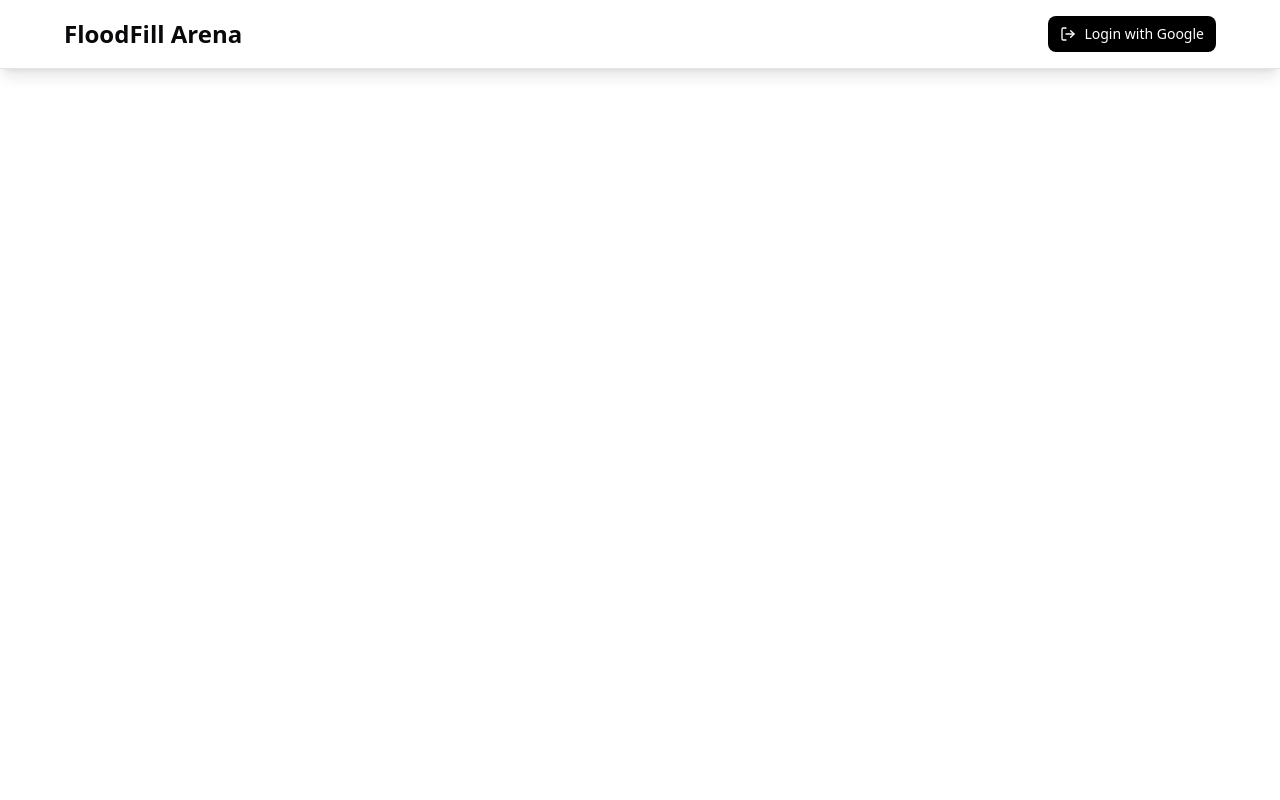
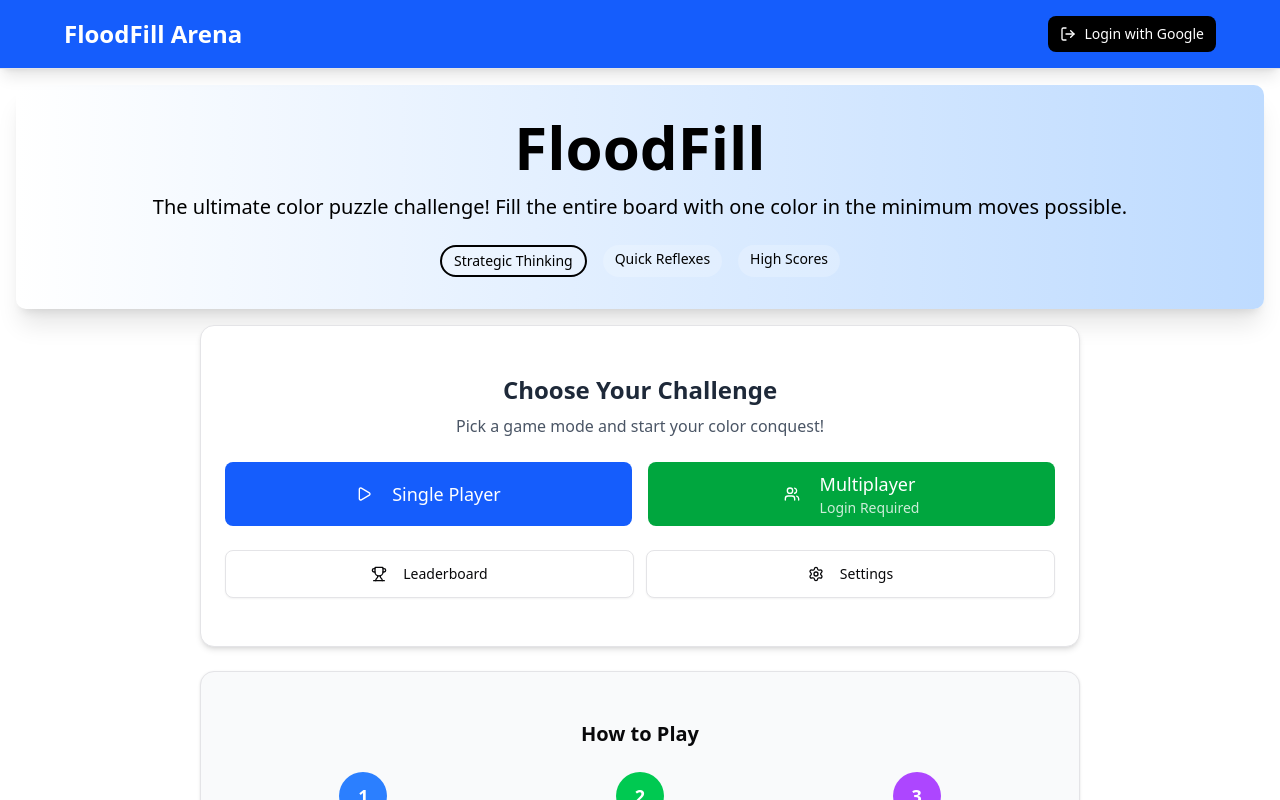
Before and after one commit to PhilipJohn005/Flood-It-Project, a Next.js app: page / in a window 1280 px wide. Shown: the top 800 px of the page. Built offline with nearby package versions, Linux system fonts and the light colour scheme; no server answers.

Commit message:
Modified for clean code

```diff
--- a/src/app/page.tsx
+++ b/src/app/page.tsx
@@ -1,55 +1,18 @@
 "use client";
 
-import { signOut, useSession } from "next-auth/react";
-import { Button } from "@/components/ui/button";
-import SigninButton from "@/components/pages/landing-page/SigninButton";
-import Image from "next/image";
+import Header from "@/components/pages/landing-page/Header";
+import Afterheader from "@/components/pages/landing-page/Afterheader";
+
 
 export default function LoginForm() {
-  const { data: session, status } = useSession();
-  const loading = status === "loading";
-
-  if (loading) {
-    return <p>Loading...</p>;
-  }
 
   return (
     <div>
-      <header className="border-b shadow-lg p-4">
-        <div className="max-w-6xl mx-auto flex items-center justify-between">
-          <div className="flex items-center space-x-4">
-            <h1 className="font-bold text-2xl">FloodFill Arena</h1>
-          </div>
-          <div>
-            {session?.user ? (
-              <div className="flex items-center gap-4">
-                {session.user.image && (
-                  <Image
-                    src={session.user.image}
-                    alt="profile"
-                    width={40}
-                    height={40}
-                    className="w-10 h-10 rounded-full"
-                  />
-                )}
-                <div className="text-white dark:text-black">
-                  <p className="text-sm font-semibold">{session.user.name}</p>
-                  <p className="text-xs">{session.user.email}</p>
-                </div>
-                <Button
-                  onClick={() => signOut({ callbackUrl: "/" })}
-                  className="rounded-lg bg-red-600 px-4 py-2 text-white hover:bg-red-700 transition"
-                >
-                  Logout
-                </Button>
-              </div>
-            ) : (
-              <SigninButton />
-            )}
-          </div>
+      <Header/>
 
-        </div>
-      </header>
+      <div className="p-4">
+        <Afterheader/>
+      </div>
 
     </div>
   );
```
